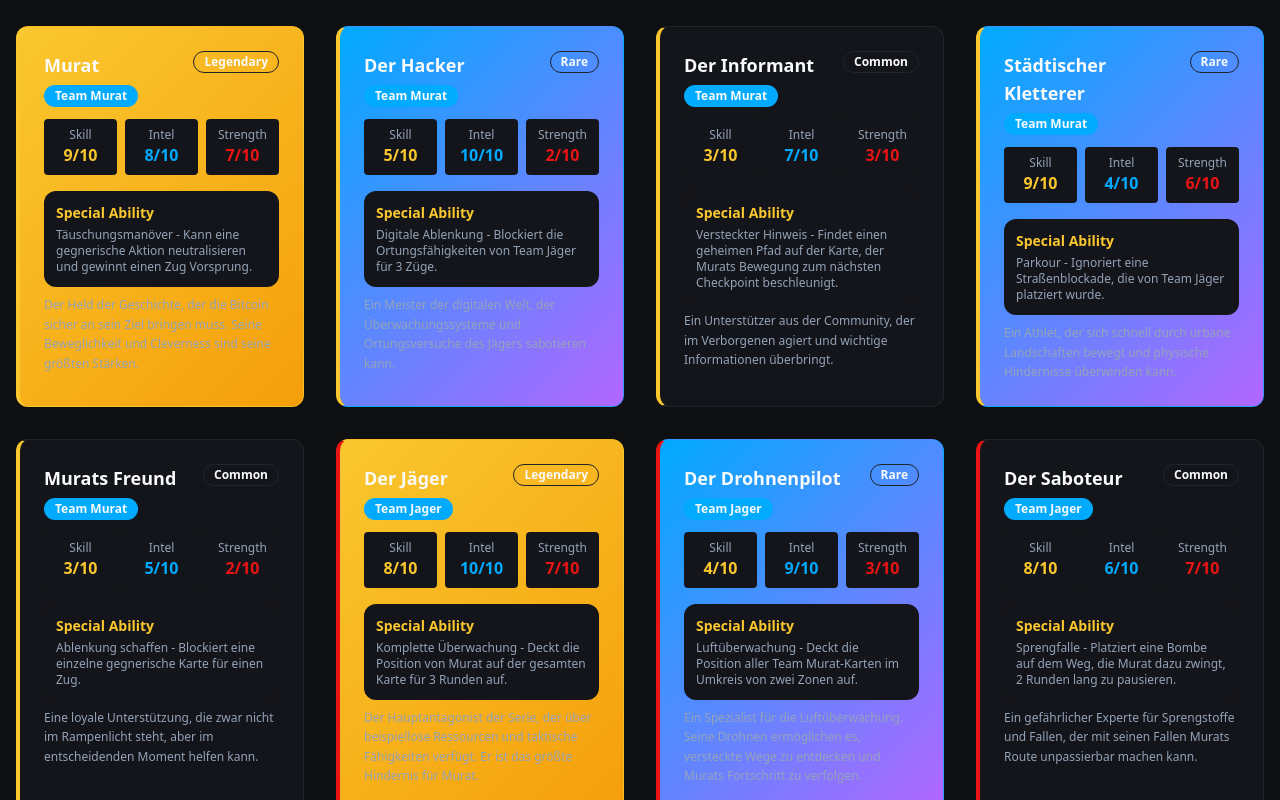
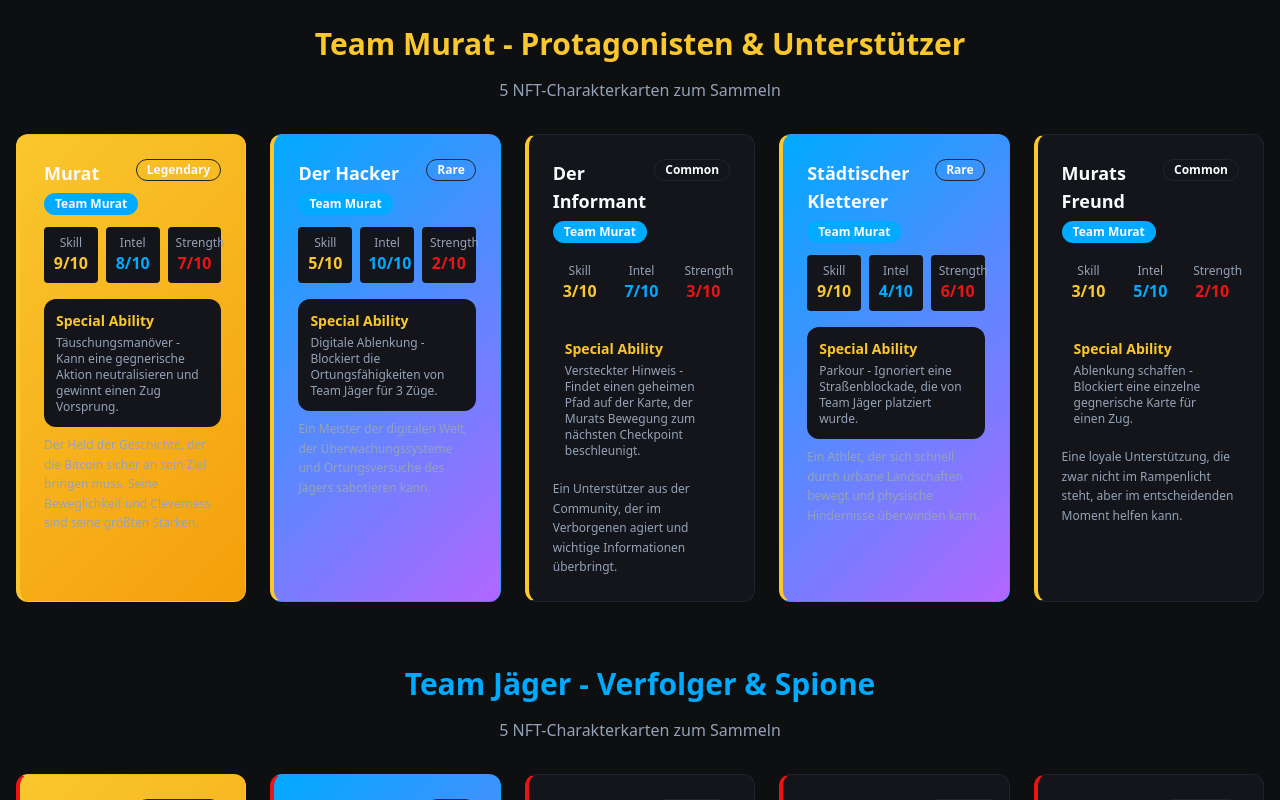
Before and after one commit to KryptoMuratLive/chase-for-crypto, a React (Vite) app: page / in a window 1280 px wide. Shown: the part 2180-2980 px from the top of the page. Built offline with nearby package versions, Linux system fonts and the light colour scheme.

Commit message:
Update homepage NFTs
Update the homepage NFT showcase to reflect the current number of character cards in the game. Team Murat has 10 cards and Team Jäger has 9 cards.

```diff
--- a/src/components/CardShowcase.tsx
+++ b/src/components/CardShowcase.tsx
@@ -1,7 +1,7 @@
 import { GameCard } from "@/components/GameCard";
 
-const sampleCards = [
-  // Team Murat - Charakter-NFT-Karten
+// Nur NFT-Charaktere (nicht die Aktionskarten)
+const teamMuratCards = [
   {
     name: "Murat",
     rarity: "legendary" as const,
@@ -41,8 +41,10 @@ const sampleCards = [
     stats: { skill: 3, intelligence: 5, strength: 2 },
     ability: "Ablenkung schaffen - Blockiert eine einzelne gegnerische Karte für einen Zug.",
     description: "Eine loyale Unterstützung, die zwar nicht im Rampenlicht steht, aber im entscheidenden Moment helfen kann."
-  },
-  // Team Jäger - Charakter-NFT-Karten
+  }
+];
+
+const teamJagerCards = [
   {
     name: "Der Jäger",
     rarity: "legendary" as const,
@@ -99,10 +101,38 @@ export const CardShowcase = () => {
           </p>
         </div>
 
-        <div className="grid grid-cols-1 md:grid-cols-2 lg:grid-cols-3 xl:grid-cols-4 gap-8 justify-items-center">
-          {sampleCards.map((card, index) => (
-            <GameCard key={index} {...card} />
-          ))}
+        {/* Team Murat Section */}
+        <div className="mb-16">
+          <div className="text-center mb-8">
+            <h3 className="text-3xl font-bold mb-4 text-bitcoin">
+              Team Murat - Protagonisten & Unterstützer
+            </h3>
+            <p className="text-muted-foreground max-w-2xl mx-auto">
+              {teamMuratCards.length} NFT-Charakterkarten zum Sammeln
+            </p>
+          </div>
+          <div className="grid grid-cols-1 md:grid-cols-2 lg:grid-cols-3 xl:grid-cols-5 gap-6 justify-items-center">
+            {teamMuratCards.map((card, index) => (
+              <GameCard key={`murat-${index}`} {...card} />
+            ))}
+          </div>
+        </div>
+
+        {/* Team Jäger Section */}
+        <div className="mb-16">
+          <div className="text-center mb-8">
+            <h3 className="text-3xl font-bold mb-4 text-cyber">
+              Team Jäger - Verfolger & Spione
+            </h3>
+            <p className="text-muted-foreground max-w-2xl mx-auto">
+              {teamJagerCards.length} NFT-Charakterkarten zum Sammeln
+            </p>
+          </div>
+          <div className="grid grid-cols-1 md:grid-cols-2 lg:grid-cols-3 xl:grid-cols-5 gap-6 justify-items-center">
+            {teamJagerCards.map((card, index) => (
+              <GameCard key={`jager-${index}`} {...card} />
+            ))}
+          </div>
         </div>
 
         <div className="text-center mt-12">
```
